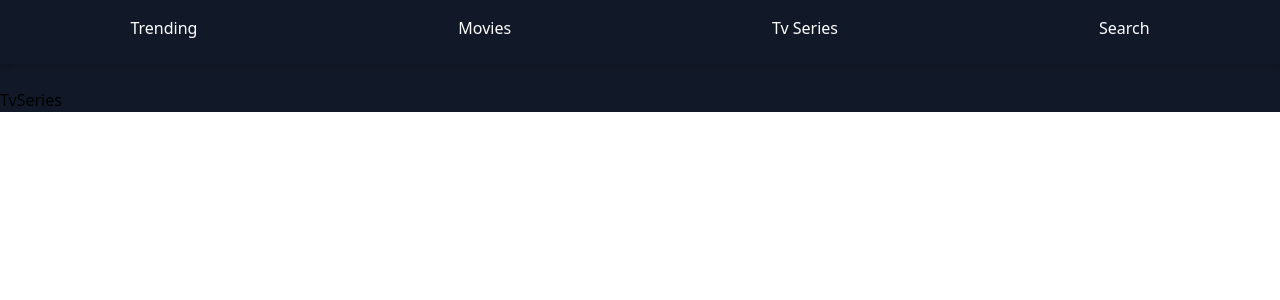
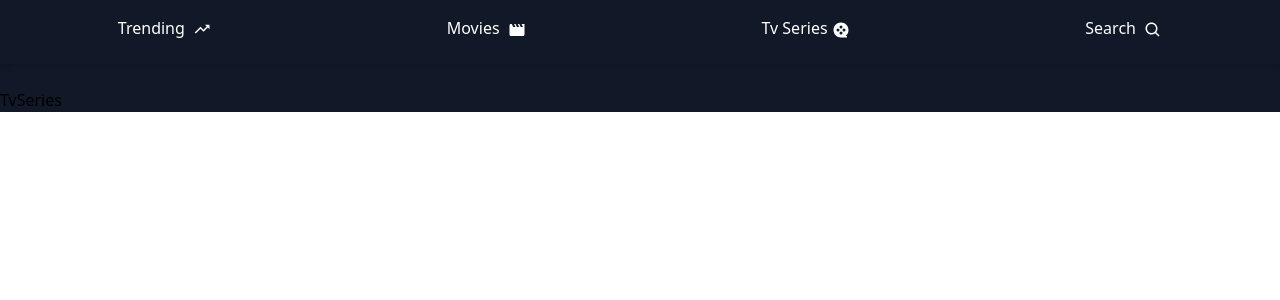
Before and after one commit to SamanKeighobadi/movie-app, a React (Create React App) app: page /tv-series in a window 1280 px wide. Shown: the top 300 px of the page. Built offline with nearby package versions, Linux system fonts and the light colour scheme.

Commit message:
install react icons for header

```diff
--- a/package.json
+++ b/package.json
@@ -10,6 +10,7 @@
     "dotenv": "^8.2.0",
     "react": "^17.0.2",
     "react-dom": "^17.0.2",
+    "react-icons": "^4.2.0",
     "react-router": "^5.2.0",
     "react-router-dom": "^5.2.0",
     "react-scripts": "4.0.3",
--- a/src/Components/App.js
+++ b/src/Components/App.js
@@ -16,8 +16,8 @@ const App = () => {
       <MailLayouts>
         <div className="container mx-auto">
           <Switch>
-            <Route path="/trending" exact component={Trending} />
-            <Route path="/movies" component={Movies} />
+            <Route path="/trending"  component={Trending} />
+            <Route path="/" exact component={Movies} />
             <Route path="/tv-series" component={TvSeries} />
           </Switch>
         </div>
--- a/src/Components/MovieCart.jsx
+++ b/src/Components/MovieCart.jsx
@@ -2,13 +2,13 @@ import React from 'react';
 import {IMG_300} from './Config/config'
 const MovieCart = ({title,image,date}) => {
     return (
-        <div className='bg-gray-800 rounded '>
+        <div className='bg-gray-800 rounded shadow-md cursor-pointer '>
             <div>
                 <img className='rounded-t w-full' src={`${IMG_300}${image}`} alt={title}  />
             </div>
-            <div className='text-white p-2'>
+            <div className='text-white px-2 py-3'>
                 <h1>{title}</h1>
-                <span> Release Date: {date}</span>
+                <span> Release Date: {date ? date : <p className="inline-block">Not Date Found</p>}</span>
             </div>
         </div>
     );
--- a/src/Components/Trending.jsx
+++ b/src/Components/Trending.jsx
@@ -4,9 +4,7 @@ import MovieCart from "./MovieCart";
 
 const Trending = () => {
   const [movies, setMovies] = useState([]);
-  const [image, setImage] = useState("");
-  const [title, setTitle] = useState("");
-  const [releaseDate, setReleaseDate] = useState("undefined");
+
   //? Fetch Trending API
   const fetchTrendingMovies = async () => {
     try {
@@ -16,14 +14,8 @@ const Trending = () => {
         .catch((err) => console.log(err));
       console.log(response.data);
 
-      const { title, poster_path, release_date } = response.data.results;
-
       //* Set States
       setMovies(response.data.results);
-      setTitle(title);
-      setImage(poster_path);
-      // setAverage(vote_average)
-      setReleaseDate(release_date);
     } catch (err) {
       console.log(err);
     }
@@ -32,6 +24,7 @@ const Trending = () => {
   useEffect(() => {
     fetchTrendingMovies();
   }, []);
+
   return (
     <div className="grid lg:grid-cols-4 mg:grid-cols-3 sm:grid-cols-2  gap-4">
       {movies.map((movie) => (
--- a/src/Components/common/Header.jsx
+++ b/src/Components/common/Header.jsx
@@ -1,21 +1,34 @@
 import React from "react";
 import { Link } from "react-router-dom";
+//? React Icons
+import { BiTrendingUp, BiSearch } from "react-icons/bi";
+import { RiMovie2Fill } from "react-icons/ri";
+import { MdMovie } from "react-icons/md";
 const Header = () => {
   return (
     <div>
       <nav className="h-16 text-white capitalize shadow-md mb-6">
         <ul className="flex justify-around pt-4  ">
           <li>
-            <Link to="/trending">Trending</Link>
+            <Link to="/trending" >
+              Trending <BiTrendingUp className="inline-block ml-1 text-lg" />{" "}
+            </Link>
           </li>
           <li>
-            <Link to="/movies">movies</Link>
+            <Link to="/movies">
+              movies <MdMovie className="inline-block ml-1 text-lg" />{" "}
+            </Link>
           </li>
           <li>
-            <Link to="/tv-series">tv series</Link>
+            <Link to="/tv-series">
+              tv series
+              <RiMovie2Fill className="inline-block ml-1 text-lg" />
+            </Link>
           </li>
           <li>
-            <Link to="/serach">Search</Link>
+            <Link to="/serach">
+              Search <BiSearch className="inline-block ml-1 text-lg" />{" "}
+            </Link>
           </li>
         </ul>
       </nav>
```
Also changed, not shown: 2 other files (tests, documents, lock files or other folders).
